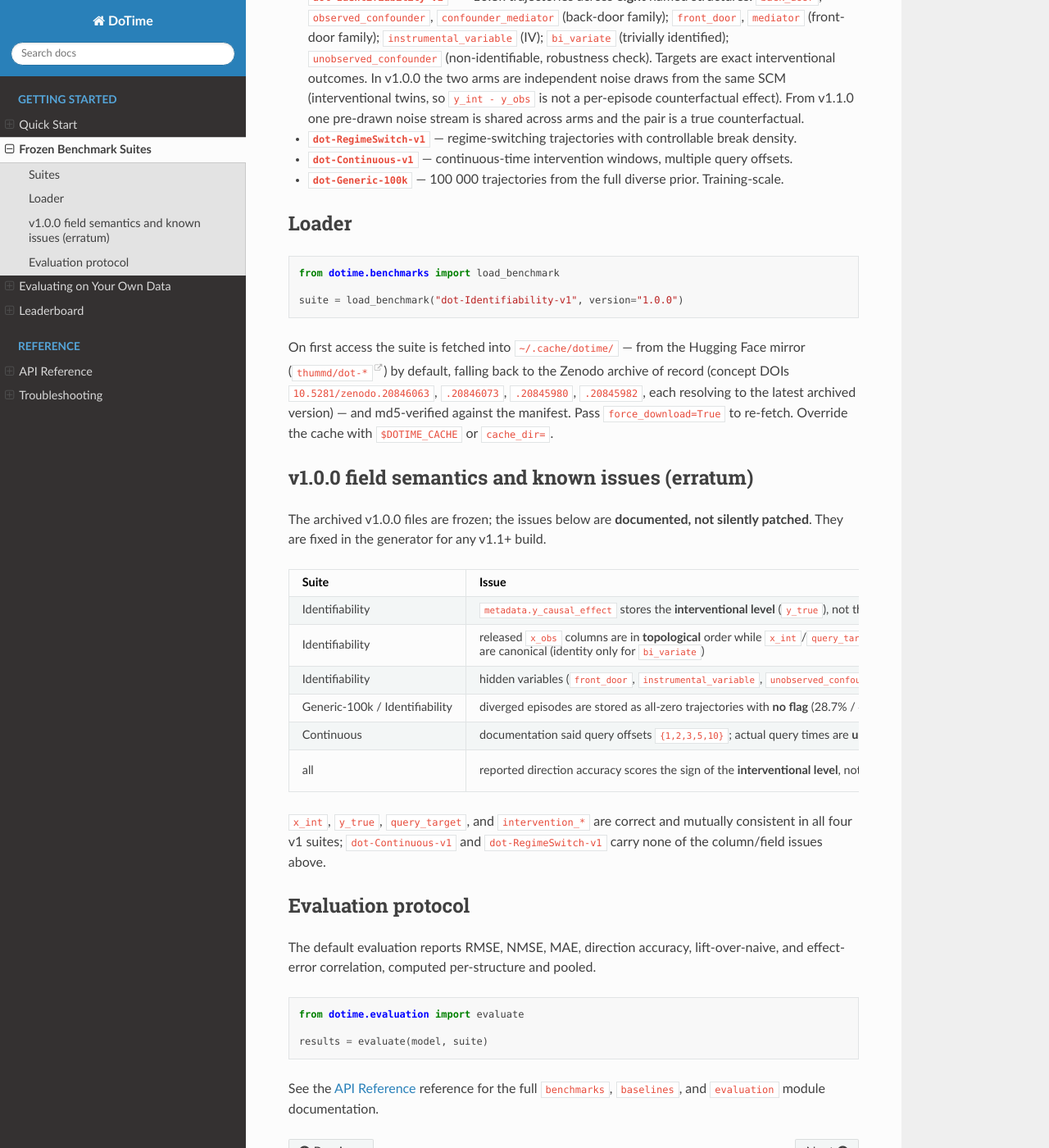
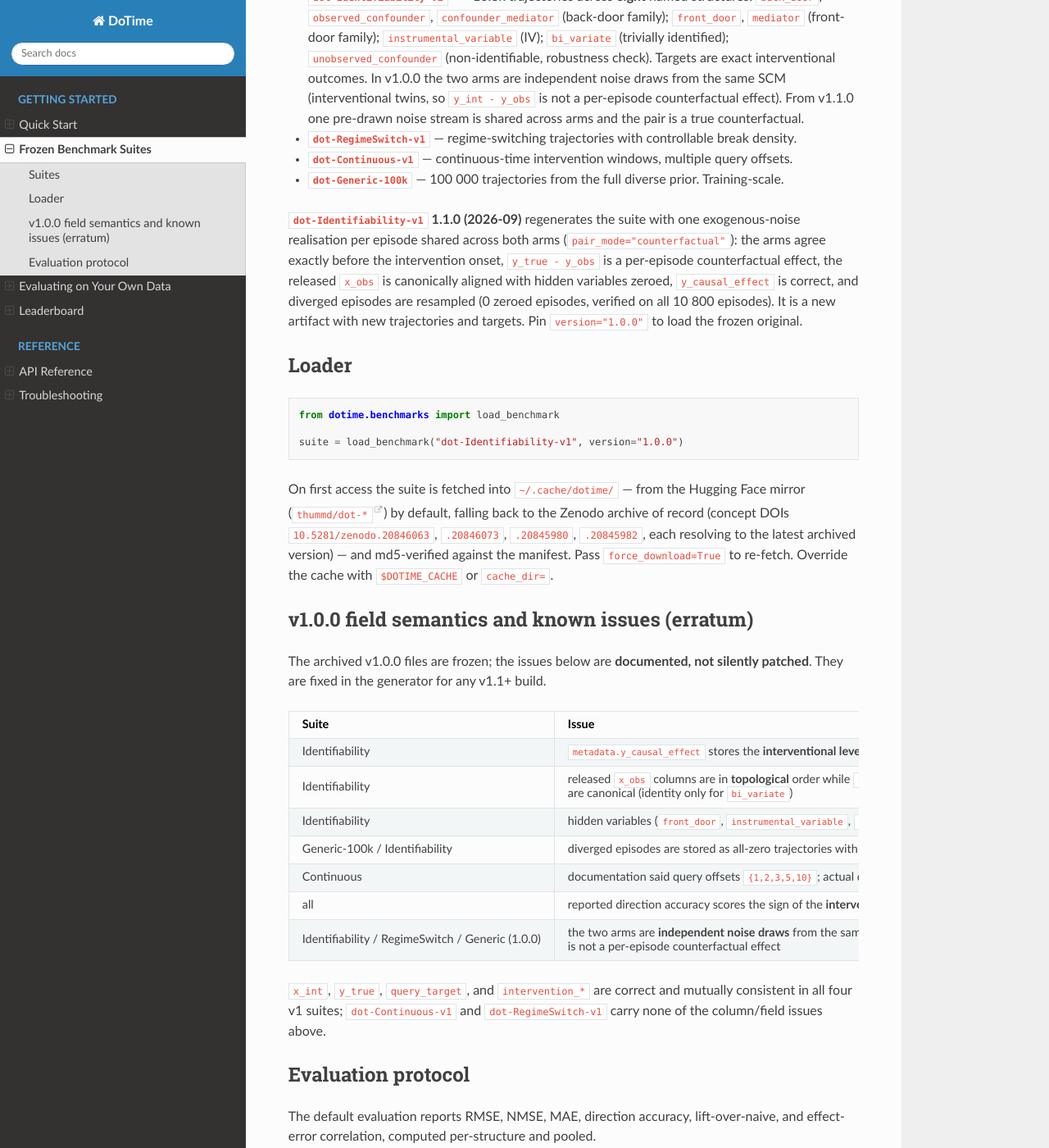
Before and after one commit to thummd/dotime, a Sphinx documentation site: the page built from docs/benchmarks.md, in a window 1280 px wide and 1400 px high, scrolled down 351 px. Shown: the whole window at 82% size. Built offline with Sphinx 7.4.7 and the Read the Docs theme 3.1.0, drawn with Linux system fonts in a browser that asks for light colours.

Commit message:
Register dot-Identifiability-v1 1.1.0 (shared-noise counterfactual regeneration)
Registry advances to 1.1.0 (HF tag v1.1.0; the Zenodo record id follows the
new version's publication) with 1.0.0 pinned as a prior version so the
published numbers stay reproducible via version="1.0.0". Suite-wide
acceptance on all 10,800 episodes: exact pre-onset equality of the two
arms, do-value in the canonical treatment column, stored effect equal to
y_int - y_obs at the query, counterfactual flag set, zero zeroed episodes,
Oracle exact. docs + changelog describe the new artifact and the v1.0.0
twin semantics.

```diff
--- a/docs/benchmarks.md
+++ b/docs/benchmarks.md
@@ -8,6 +8,8 @@ DoTime ships four versioned, immutable suites for reproducible evaluation. Each
 - **`dot-RegimeSwitch-v1`** — regime-switching trajectories with controllable break density.
 - **`dot-Continuous-v1`** — continuous-time intervention windows, multiple query offsets.
 - **`dot-Generic-100k`** — 100 000 trajectories from the full diverse prior. Training-scale.
+
+**`dot-Identifiability-v1` 1.1.0 (2026-09)** regenerates the suite with one exogenous-noise realisation per episode shared across both arms (`pair_mode="counterfactual"`): the arms agree exactly before the intervention onset, `y_true - y_obs` is a per-episode counterfactual effect, the released `x_obs` is canonically aligned with hidden variables zeroed, `y_causal_effect` is correct, and diverged episodes are resampled (0 zeroed episodes, verified on all 10 800 episodes). It is a new artifact with new trajectories and targets. Pin `version="1.0.0"` to load the frozen original.
 
 ## Loader
 
@@ -37,6 +39,7 @@ silently patched**. They are fixed in the generator for any v1.1+ build.
 | Generic-100k / Identifiability | diverged episodes are stored as all-zero trajectories with **no flag** (28.7% / 4.6%) | included in RMSE; silently excluded from direction accuracy by the near-zero filter | filter `x_int.abs().max() == 0`; v1.1 adds a `diverged` metadata flag |
 | Continuous | documentation said query offsets `{1,2,3,5,10}`; actual query times are **uniform over [onset, T-1]** (observed offsets 0–138) | protocol description only — data and scoring are self-consistent | none needed |
 | all | reported direction accuracy scores the sign of the **interventional level**, not the causal effect | see the paper erratum; `--dir-target effect` re-scores | `dotime-eval-reference --dir-target effect [--realignment <sidecar>]` |
+| Identifiability / RegimeSwitch / Generic (1.0.0) | the two arms are **independent noise draws** from the same SCM (interventional twins), so `y_int - y_obs` is not a per-episode counterfactual effect | effect-based analyses on these files score a noisy twin difference | Identifiability 1.1.0 shares the noise across arms; the continuous suite always did |
 
 `x_int`, `y_true`, `query_target`, and `intervention_*` are correct and mutually
 consistent in all four v1 suites; `dot-Continuous-v1` and `dot-RegimeSwitch-v1`
```
Also changed, not shown: CHANGELOG.md (+4 -0 lines), 1 other file.
